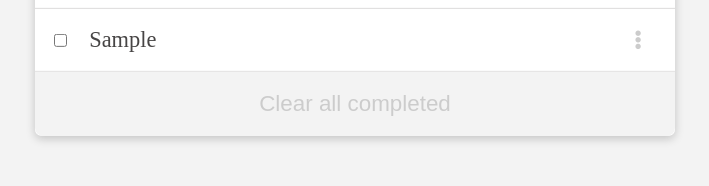
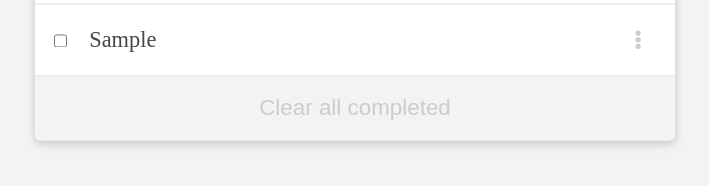
Before and after one commit to BenMukebo/To_Do_List, a website built with webpack: page src/index.html in a window 1280 px wide. Both pictures are taken after typing "Sample" into the empty fields and a click on the button 921 px from the left and 400 px from the top of the page. Shown: the part 396-582 px from the top of the page, 285-994 px from the left. Built offline with nearby package versions, Linux system fonts and the light colour scheme.

Commit message:
Modify the taskActions

```diff
--- a/src/style.css
+++ b/src/style.css
@@ -164,7 +164,11 @@ form input::-webkit-input-placeholder {
   background-color: transparent;
   border: none;
   cursor: pointer;
-  padding: 0.6rem 0;
+  padding: 0.3rem 0;
+}
+
+.task-container .task-action-btns button i {
+  padding: 0.6rem;
 }
 
 .task-container .task-action-btns button:last-child {
--- a/src/taskActions.js
+++ b/src/taskActions.js
@@ -60,4 +60,5 @@ const taskActions = (() => {
   };
 })();
 
+// export const { addTask, deleteTask } = taskActions;
 export default taskActions;
```
Also changed, not shown: README.md.
